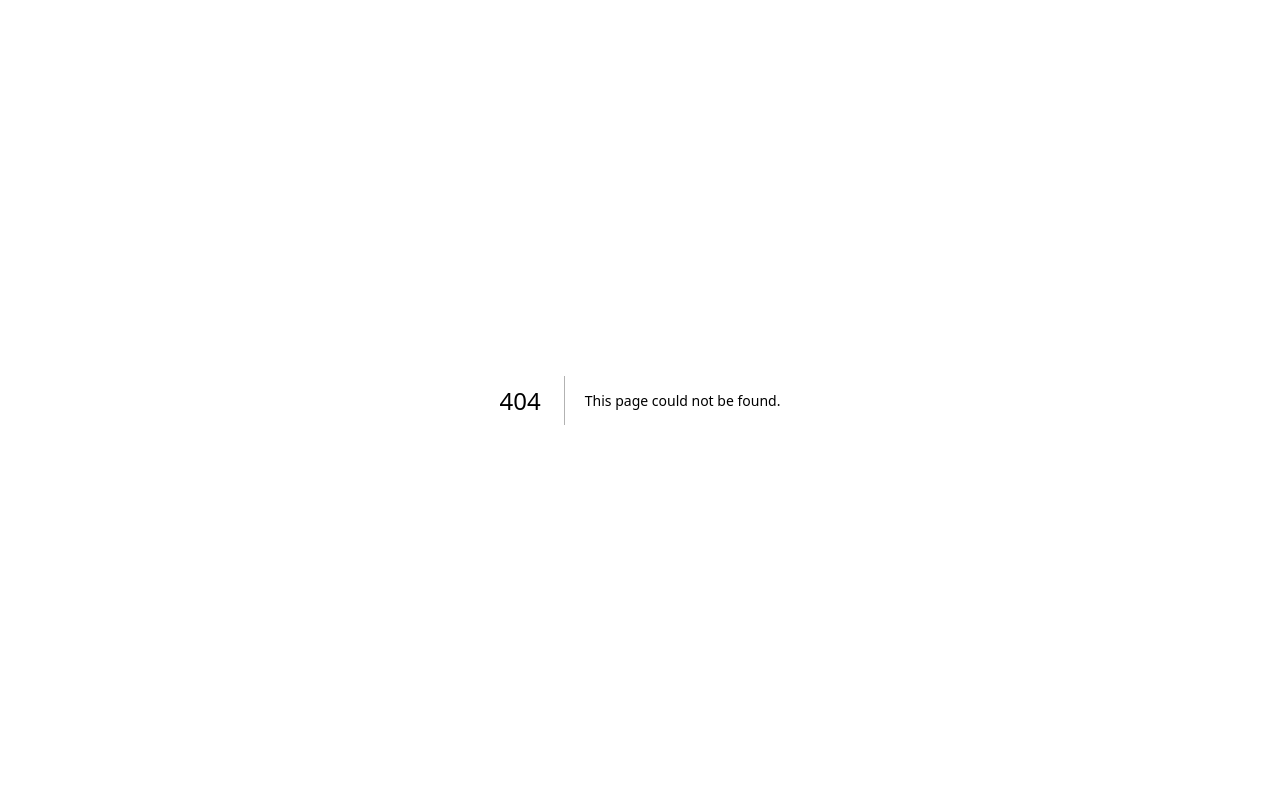
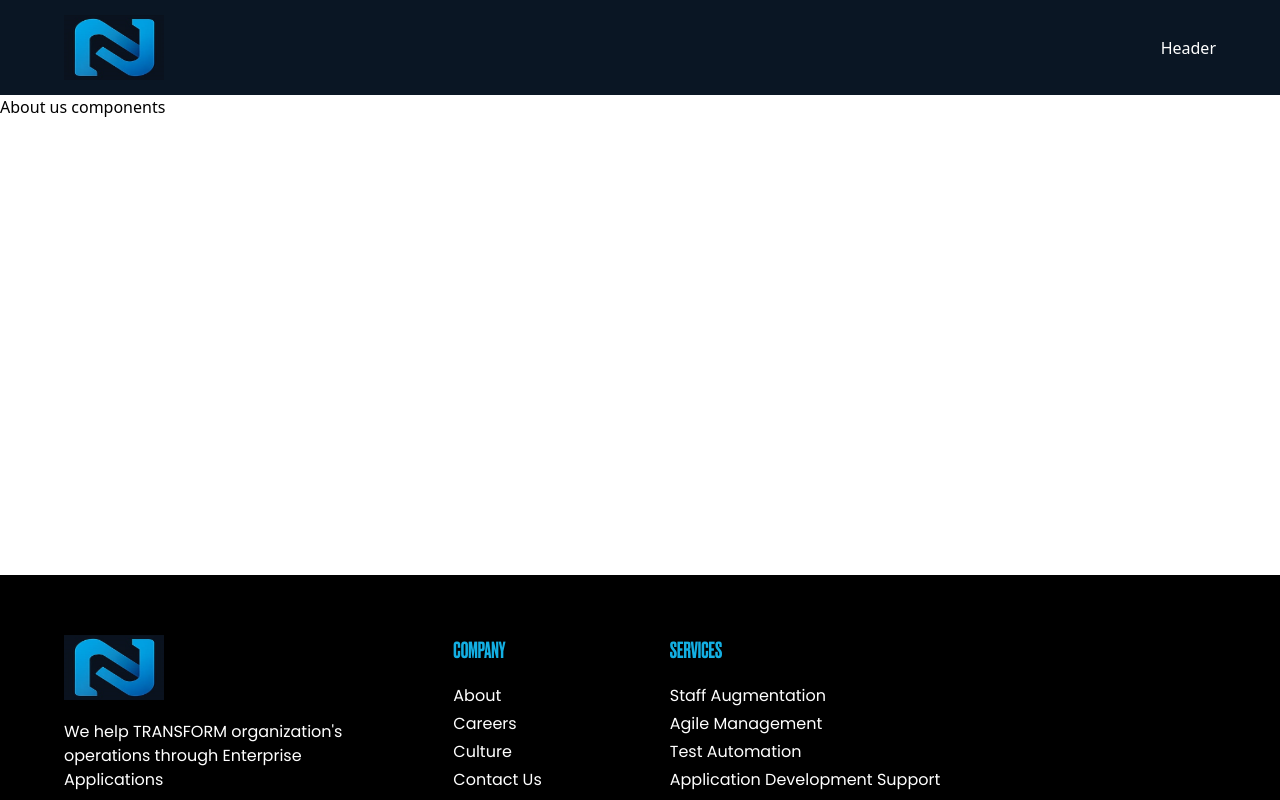
Before and after one commit to ij4ckxx/nordixone, a Next.js app: page /about in a window 1280 px wide. Before the commit this address had no page. Shown: the top 800 px of the page. Built offline with nearby package versions, Linux system fonts and the light colour scheme.

Commit message:
careers | about us - dummy page

```diff
--- /dev/null
+++ b/app/(default)/about/page.tsx
@@ -0,0 +1,12 @@
+import About from '@/app/components/about/About'
+import React from 'react'
+
+const page = () => {
+  return (
+    <div>
+      <About />
+    </div>
+  )
+}
+
+export default page
--- /dev/null
+++ b/app/(default)/careers/page.tsx
@@ -0,0 +1,12 @@
+import Careers from '@/app/components/careers/Careers'
+import React from 'react'
+
+const page = () => {
+  return (
+    <div>
+      <Careers />
+    </div>
+  )
+}
+
+export default page
--- /dev/null
+++ b/app/components/about/About.tsx
@@ -0,0 +1,11 @@
+import React from 'react'
+
+const About = () => {
+  return (
+    <div>
+      About us components
+    </div>
+  )
+}
+
+export default About
--- /dev/null
+++ b/app/components/careers/Careers.tsx
@@ -0,0 +1,11 @@
+import React from 'react'
+
+const Careers = () => {
+  return (
+    <div>
+      Careers Component
+    </div>
+  )
+}
+
+export default Careers
--- a/app/globals.css
+++ b/app/globals.css
@@ -99,3 +99,6 @@ html {
   margin: 0;
   padding: 0;
 }
+
+
+/* Srikaran css - start */
```
